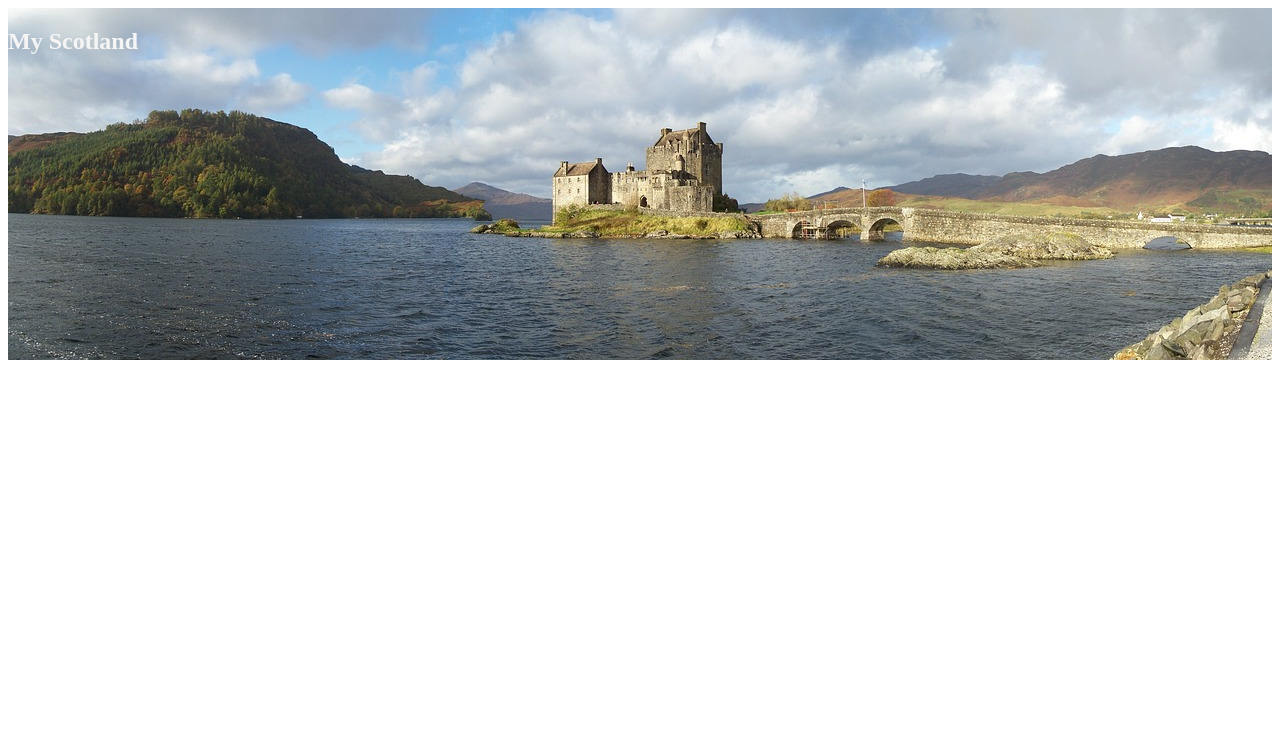
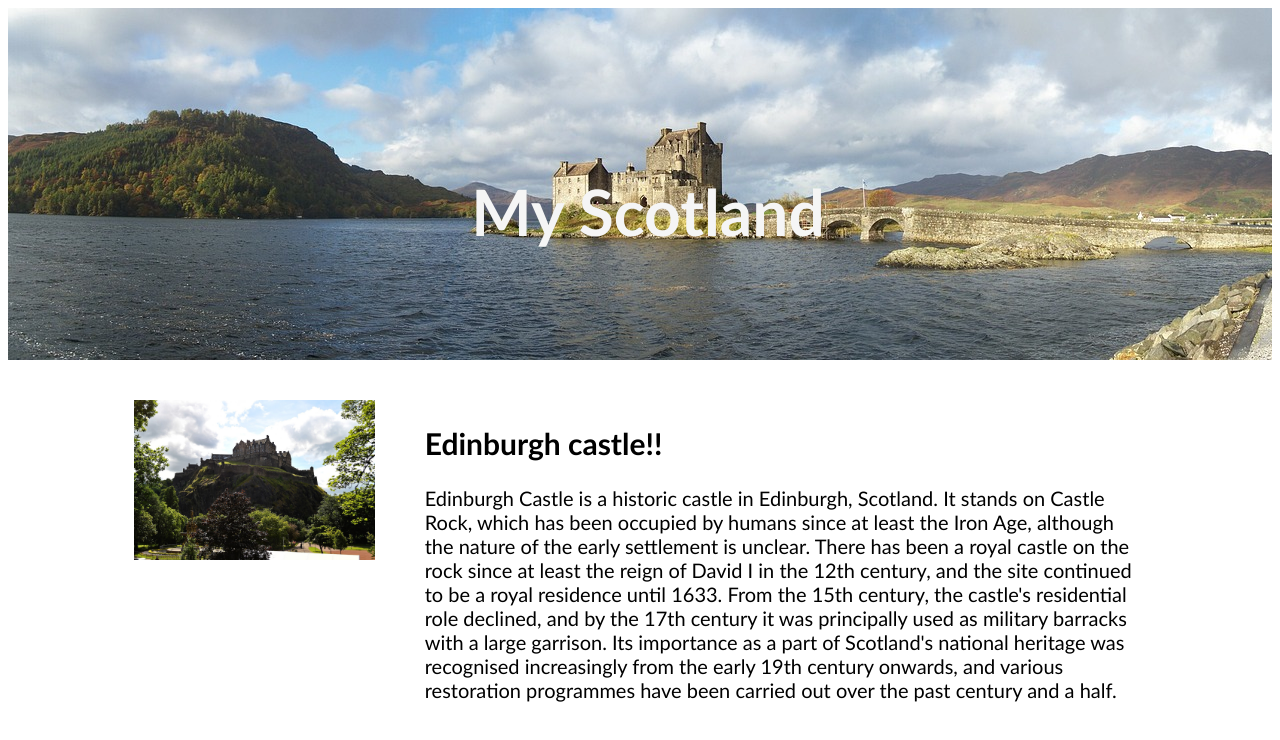
Before and after one commit to HarishS23001/MYScotland-foldah, a plain HTML site: page index.html in a window 1280 px wide. Drawn offline with Linux system fonts and the light colour scheme.

Commit message:
two column added

```diff
--- a/index.html
+++ b/index.html
@@ -12,5 +12,14 @@
             My Scotland
         </h1>
     </section>
+    <section class="two-column">
+        <div class="image">
+            <img src="./images/edinburgh-castle-959083_1280.jpg" alt="edingburgh castle">
+        </div>
+        <div class="info">
+            <h1>Edinburgh castle!!</h1>
+            <p>Edinburgh Castle is a historic castle in Edinburgh, Scotland. It stands on Castle Rock, which has been occupied by humans since at least the Iron Age, although the nature of the early settlement is unclear. There has been a royal castle on the rock since at least the reign of David I in the 12th century, and the site continued to be a royal residence until 1633. From the 15th century, the castle's residential role declined, and by the 17th century it was principally used as military barracks with a large garrison. Its importance as a part of Scotland's national heritage was recognised increasingly from the early 19th century onwards, and various restoration programmes have been carried out over the past century and a half.</p>
+        </div>
+    </section>
 </body>
 </html>
--- a/style.css
+++ b/style.css
@@ -1,3 +1,11 @@
+*{
+    font-family: 'Trebuchet MS', 'Lucida Sans Unicode', 'Lucida Grande', 'Lucida Sans', Arial, sans-serif;
+}
+
+img{
+    width: 100%;
+}
+
 .hero-image{
     background-image: url("./images/scotland-1987599_1280.jpg");
     height: 352px;
@@ -9,5 +17,21 @@
 .hero-text{
     color: whitesmoke;
     position: absolute;
-    top: 3;
+    top: 120px;
+    text-align: center;
+    width: 100%;
+    font-size: 4rem;
 }
+
+.two-column{
+    display: grid;
+    grid-template-columns: 1fr 3fr;
+    gap: 50px;
+    width: 80%;
+    margin: auto;
+    margin-top: 40px;
+}
+
+.info{
+    font-size: 1.25em;
+}
```
